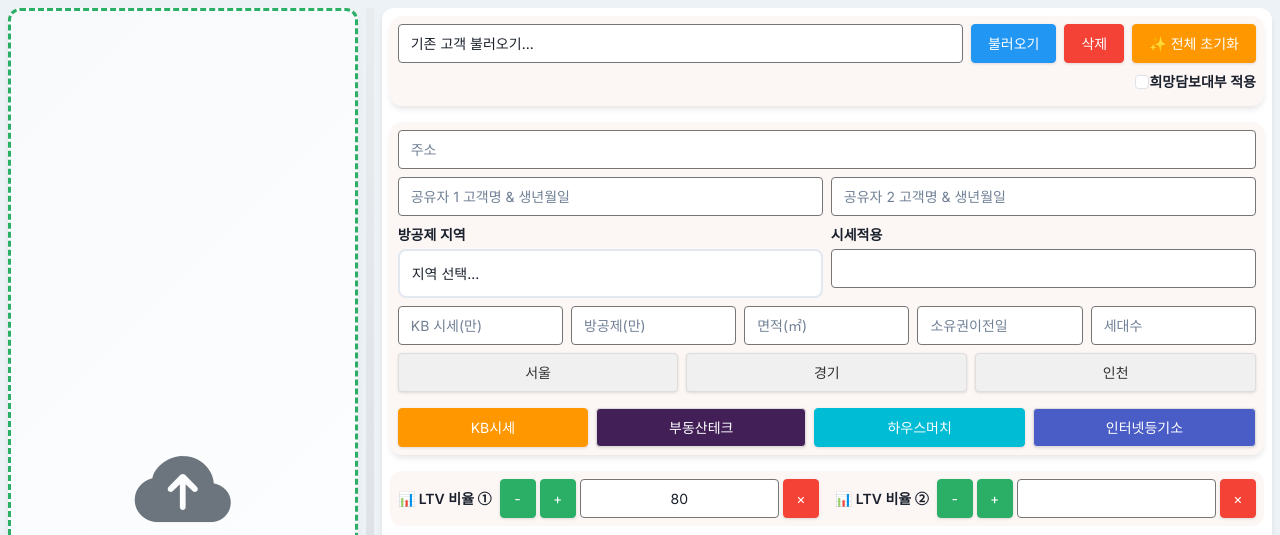
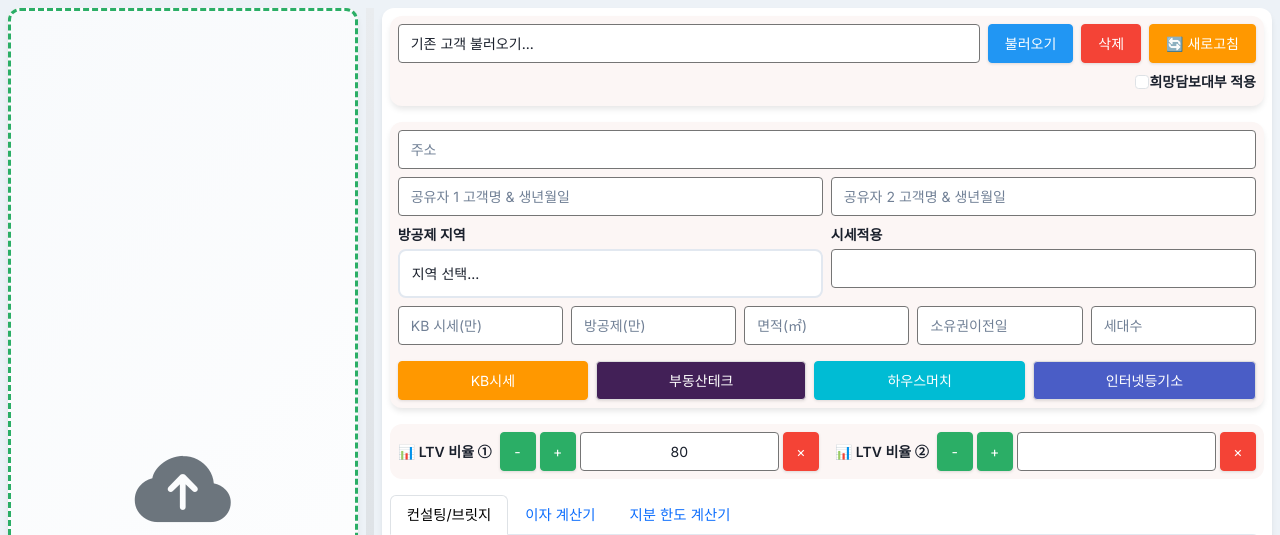
Before and after one commit to young626-jang/ltv_flask_, a Flask app: page / in a window 1280 px wide. Shown: the top 535 px of the page. Run offline with Flask 3, Linux system fonts and the light colour scheme; data that the repository does not hold is empty.

Commit message:
Update entry.html

```diff
--- a/templates/entry.html
+++ b/templates/entry.html
@@ -54,7 +54,7 @@
                     <select class="form-select md-input" id="customer-history" style="flex: 2;"><option value="" selected>기존 고객 불러오기...</option></select>
                     <button class="btn md-btn md-btn-primary" id="load-customer-btn" type="button" style="flex: 0 0 auto;">불러오기</button>
                     <button class="btn md-btn md-btn-danger" id="delete-customer-btn" type="button" style="flex: 0 0 auto;">삭제</button>
-                    <button class="btn md-btn md-btn-warning" type="button" id="reset-btn" style="flex: 0 0 auto;">✨ 전체 초기화</button>
+                    <button class="btn md-btn md-btn-warning" type="button" id="reset-btn" style="flex: 0 0 auto;">🔄 새로고침</button>
                 </div>
                 <div class="form-check mt-2 d-flex justify-content-end">
                     <input class="form-check-input" type="checkbox" id="hope-collateral-loan">
@@ -100,7 +100,7 @@
                 </div>
 
                 <!-- 희망담보대부 지역 선택 버튼 -->
-                <div id="hope-loan-region-buttons" class="d-flex gap-2 mb-2" style="display: none;">
+                <div id="hope-loan-region-buttons" class="d-flex gap-2 mb-2" style="display: none !important;">
                     <button type="button" class="btn md-btn hope-loan-region-btn" data-region="서울" data-ltv="80">서울</button>
                     <button type="button" class="btn md-btn hope-loan-region-btn" data-region="경기" data-ltv="75">경기</button>
                     <button type="button" class="btn md-btn hope-loan-region-btn" data-region="인천" data-ltv="70">인천</button>
```
